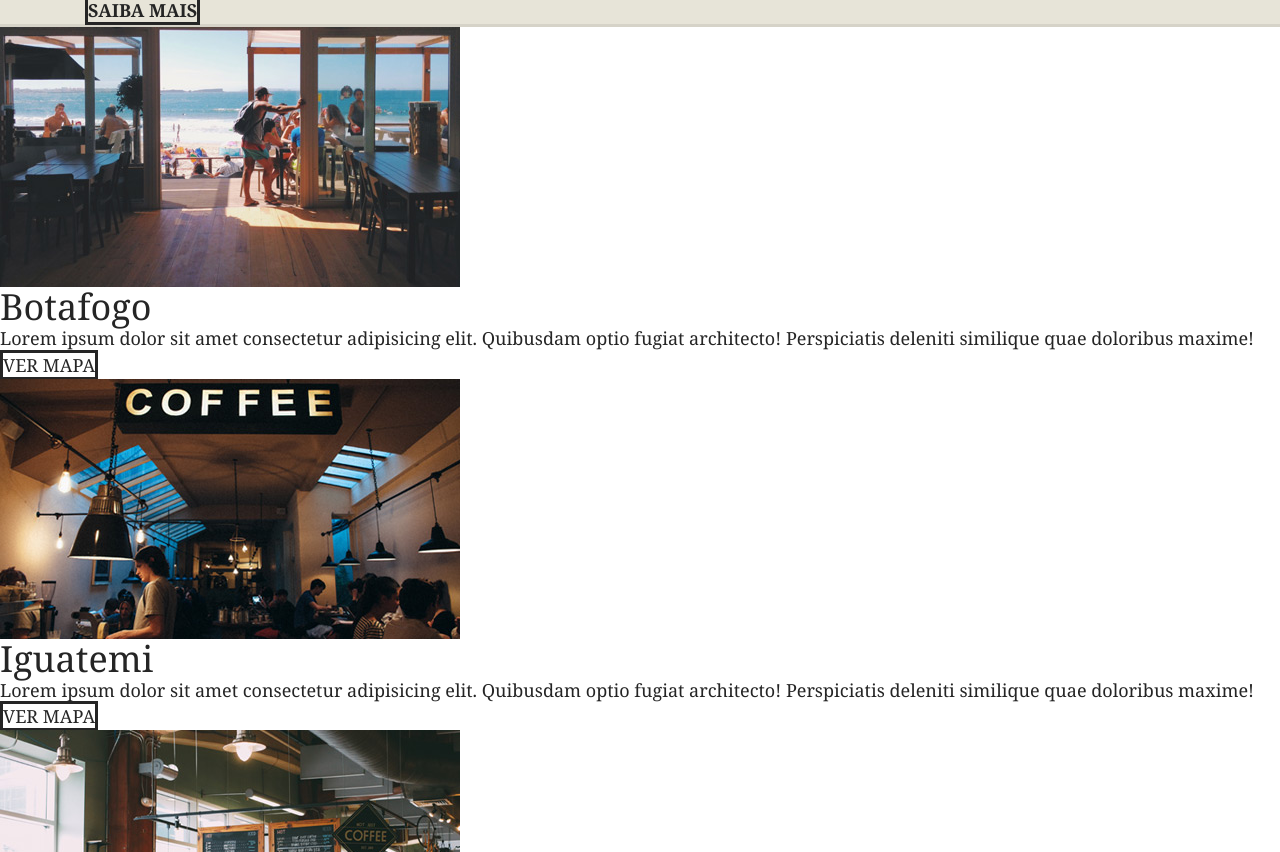
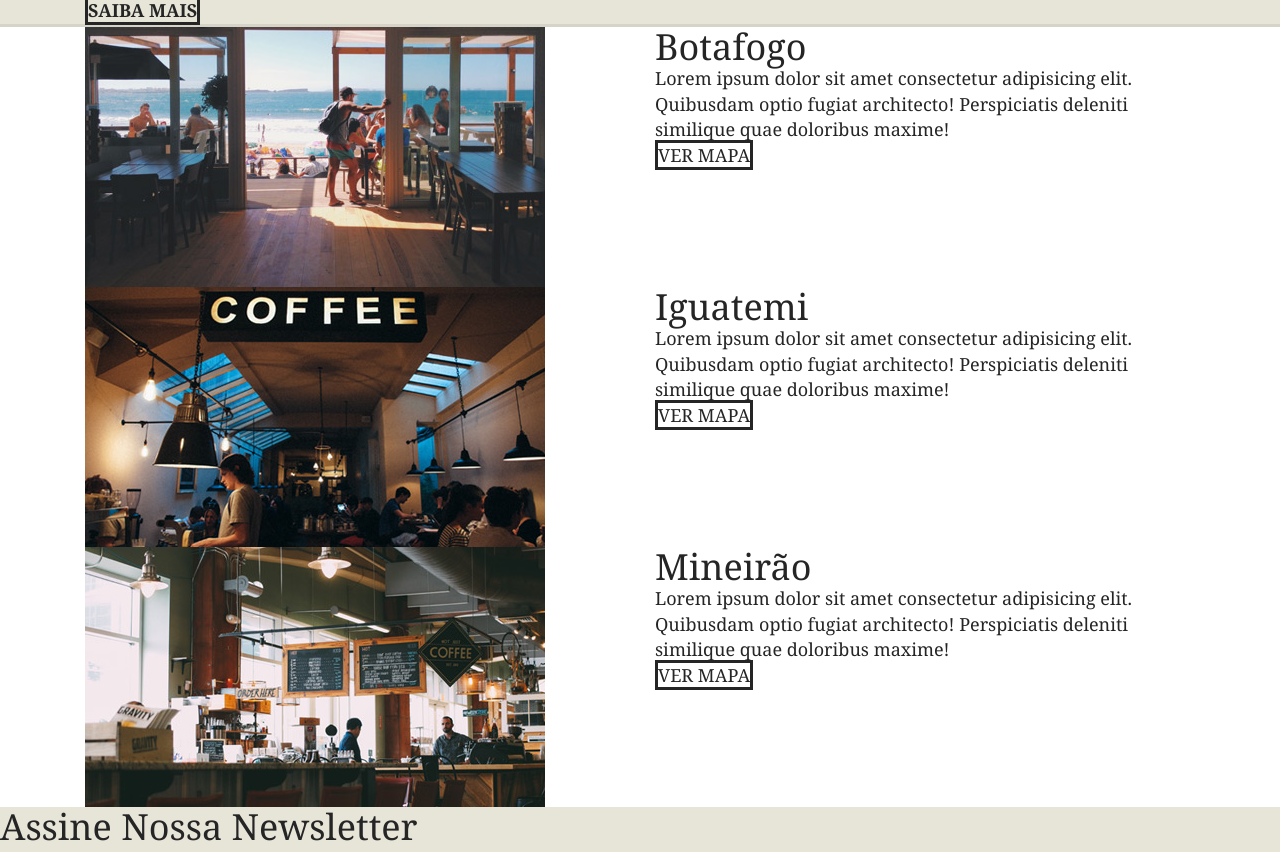
Before and after one commit to bsgabriel/Brafe-1-Bootstrap, a plain HTML site: page index.html in a window 1280 px wide. Shown: the part 820-1672 px from the top of the page. Drawn offline with Linux system fonts and the light colour scheme.

Commit message:
Ajustado classes da parte de locais

```diff
--- a/index.html
+++ b/index.html
@@ -71,26 +71,32 @@
   </div>
   </section>
 
-  <section class="locais">
-    <div  class="locais-item">
-      <img src="img/botafogo.jpg" alt="Brafé Unidade Botafogo">
-      <div>
+  <section class="locais container">
+    <div  class="locais-item row">
+      <div class="col-sm">
+        <img src="img/botafogo.jpg" alt="Brafé Unidade Botafogo">
+      </div>
+      <div class="col-sm">
         <h2>Botafogo</h2>
         <p>Lorem ipsum dolor sit amet consectetur adipisicing elit. Quibusdam optio fugiat architecto! Perspiciatis deleniti similique quae doloribus maxime!</p>
         <a href="#">Ver Mapa</a>
       </div>
     </div>
-    <div class="locais-item">
-      <img src="img/iguatemi.jpg" alt="Brafé Unidade Iguatemi">
-      <div>
+    <div class="locais-item row">
+      <div class="col-sm">
+        <img src="img/iguatemi.jpg" alt="Brafé Unidade Iguatemi">
+      </div>
+      <div class="col-sm">
         <h2>Iguatemi</h2>
         <p>Lorem ipsum dolor sit amet consectetur adipisicing elit. Quibusdam optio fugiat architecto! Perspiciatis deleniti similique quae doloribus maxime!</p>
         <a href="#">Ver Mapa</a>
       </div>
     </div>
-    <div class="locais-item">
-      <img src="img/mineirao.jpg" alt="Brafé Unidade Mineirão">
-      <div>
+    <div class="locais-item row">
+      <div class="col-sm">
+        <img src="img/mineirao.jpg" alt="Brafé Unidade Mineirão">
+      </div>
+      <div class="col-sm">
         <h2>Mineirão</h2>
         <p>Lorem ipsum dolor sit amet consectetur adipisicing elit. Quibusdam optio fugiat architecto! Perspiciatis deleniti similique quae doloribus maxime!</p>
         <a href="#">Ver Mapa</a>
```
